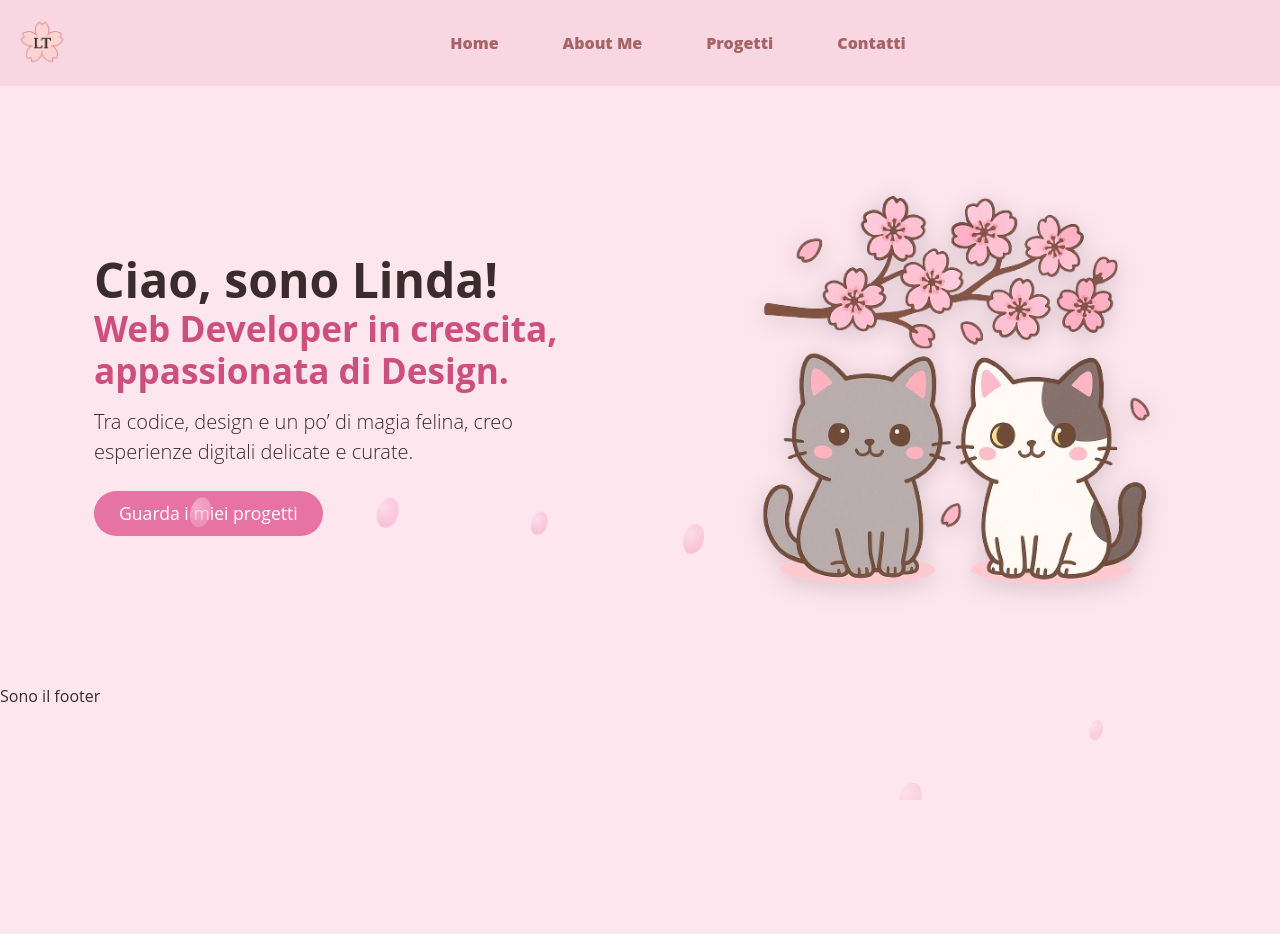
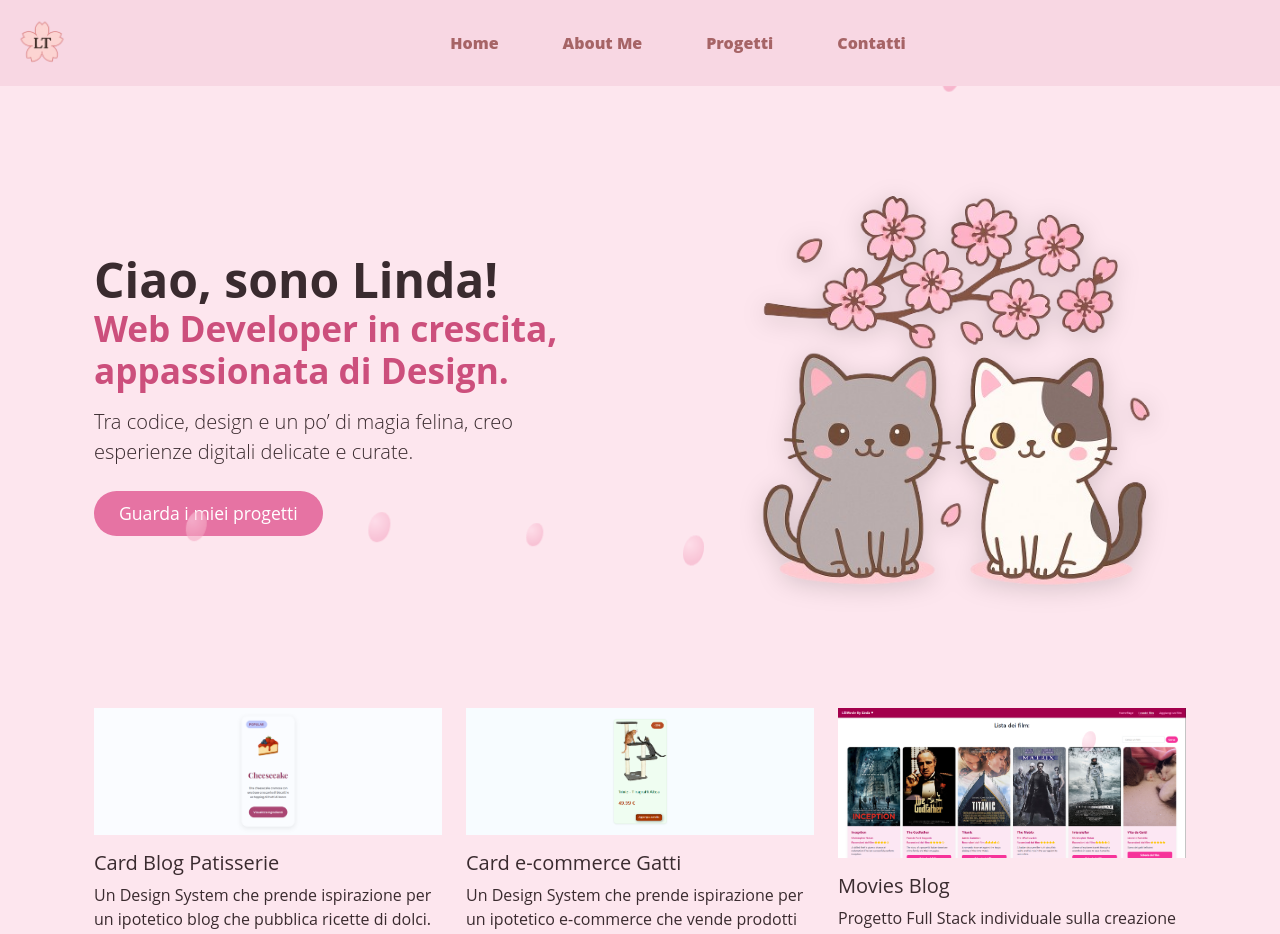
Before and after one commit to LindaTancini/LindaTancini-Portfolio, a React (Vite) app: page / in a window 1280 px wide. Shown: the top 934 px of the page. Before the commit the page ends 800 px from the top, so only its background shows below. Built offline with nearby package versions, Linux system fonts and the light colour scheme.

Commit message:
feat: import

```diff
--- a/src/pages/HomePage.jsx
+++ b/src/pages/HomePage.jsx
@@ -1,9 +1,11 @@
 import HeroSection from "../components/HeroSection";
+import ProjectHomePreview from "../components/ProjectHomePreview";
 
 function HomePage() {
   return (
     <div>
       <HeroSection />
+      <ProjectHomePreview />
     </div>
   );
 }
```
